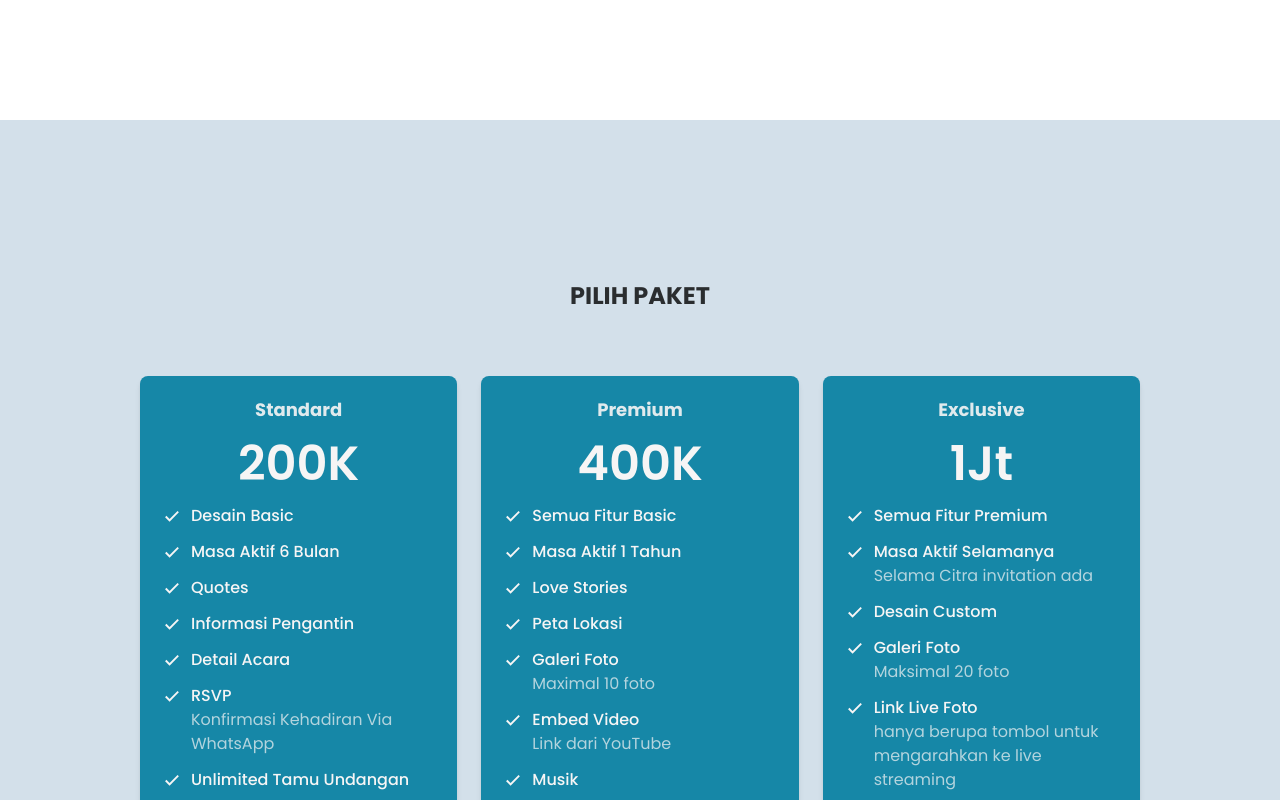
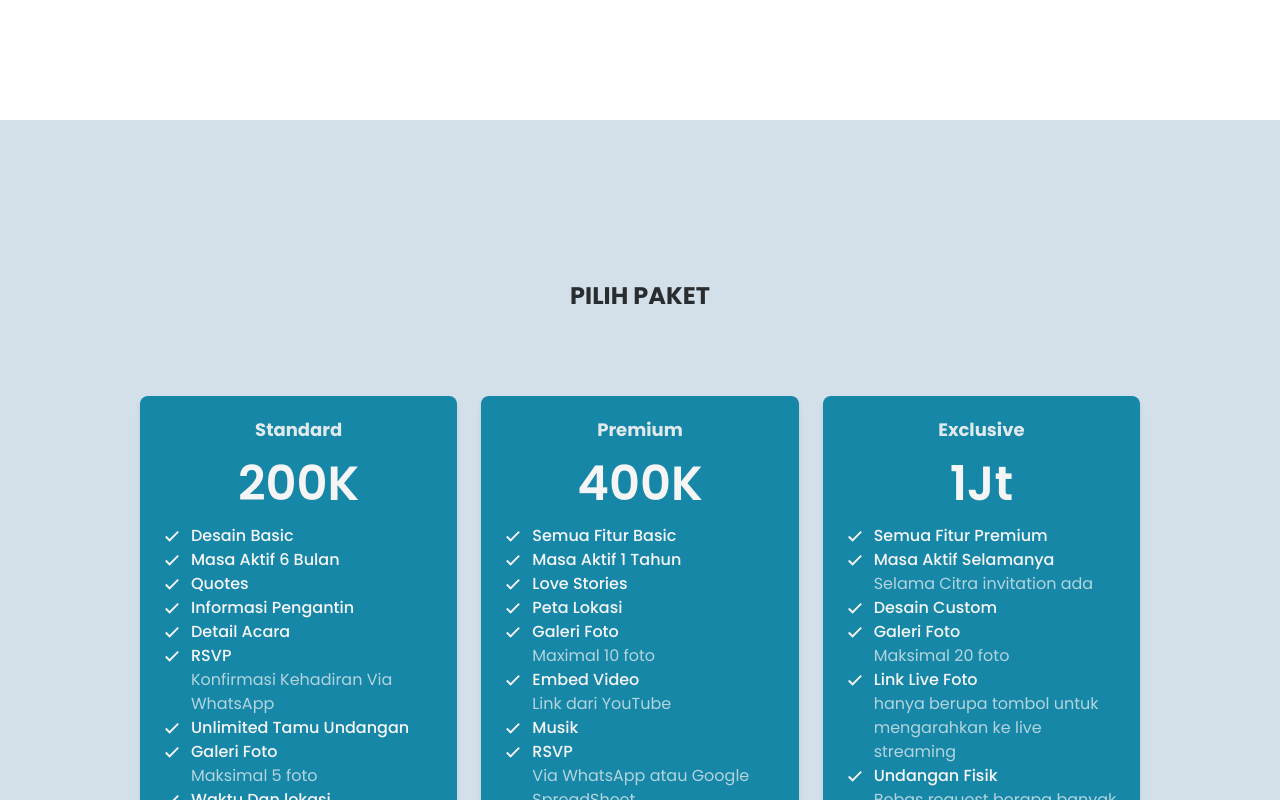
Before and after one commit to bagasstr/wedding-Invitations, a React (Vite) app: page / in a window 1280 px wide. Shown: the part 1080-1880 px from the top of the page. Built offline with nearby package versions, Linux system fonts and the light colour scheme; no server answers.

Commit message:
first commit

```diff
--- a/src/component/Hero.jsx
+++ b/src/component/Hero.jsx
@@ -8,7 +8,7 @@ const Hero = () => {
       id='home'
       className='w-full Sdesktop:pb-24 Sdesktop:pt-44 bg-primary h-screen mobile:pt-20 top-0'
     >
-      <div className='containers py-10 mobile:py-5 '>
+      <div className='containers py-10 mobile:py-5 mobile:mx-4 tablet:mx-6 '>
         <div className='flex justify-between items-center mobile:flex-col tablet:flex-col'>
           <div className='Sdesktop:w-[30rem] mobile:w-full'>
             <h3 className='font-medium text-xl mobile:font-medium mobile:text-base text-black/70 mb-3'>
--- a/src/index.css
+++ b/src/index.css
@@ -18,11 +18,5 @@ body {
   .containers {
     max-width: 1024px;
     margin: auto;
-    @media screen and (min-width: 300px) and (max-width: 767px) {
-      margin: 0 1rem;
-    }
-    @media screen and (min-width: 768px) and (max-width: 1024px) {
-      margin: 0 1.5rem;
-    }
   }
 }
--- a/src/pages/Paket.jsx
+++ b/src/pages/Paket.jsx
@@ -2,8 +2,11 @@ import PaketDetail from './PaketDetail'
 
 const Paket = () => {
   return (
-    <div id='paket' className='w-full bg-primary Sdesktop:py-[10rem]'>
-      <div className='containers'>
+    <div
+      id='paket'
+      className='w-full bg-primary Sdesktop:py-[10rem] mobile:pt-[8rem] mobile:pb-[4rem]'
+    >
+      <div className='containers mobile:mx-4 tablet:mx-6 '>
         <h1 className='text-center font-bold text-2xl text-black/80'>
           PILIH PAKET
         </h1>
--- a/src/pages/PaketDetail.jsx
+++ b/src/pages/PaketDetail.jsx
@@ -4,12 +4,12 @@ import { BiCheck } from 'react-icons/bi'
 
 const PaketDetail = () => {
   return (
-    <div className='pt-[4rem]'>
-      <div className=''>
-        <div className='grid mobile:grid-cols-1 Sdesktop:grid-cols-3'>
+    <div className='Sdesktop:pt-[4rem] mobile:mt-[2rem] mobile:max-w-[400px] tablet:max-w-[30rem] mx-auto'>
+      <div className='containers mobile:mx-4 tablet:mx-6'>
+        <div className='grid mobile:grid-cols-1 mobile:justify-center Sdesktop:grid-cols-3'>
           {dataPaket.map((result, idx) => (
             <div key={idx} className=''>
-              <div className='p-5 bg-accent mx-3 rounded-lg shadow-md'>
+              <div className='p-5 bg-accent mx-3 rounded-lg shadow-md my-5'>
                 <div className='text-center'>
                   <h1 className='font-bold text-lg text-bg/90'>
                     {result.title}
@@ -19,7 +19,7 @@ const PaketDetail = () => {
                   </h1>
                 </div>
                 {result.description.map((results, index) => (
-                  <div className='flex my-3' key={index}>
+                  <div className='flex' key={index}>
                     <div className='mr-2'>
                       <BiCheck className='text-[23px] text-bg' />
                     </div>
```
